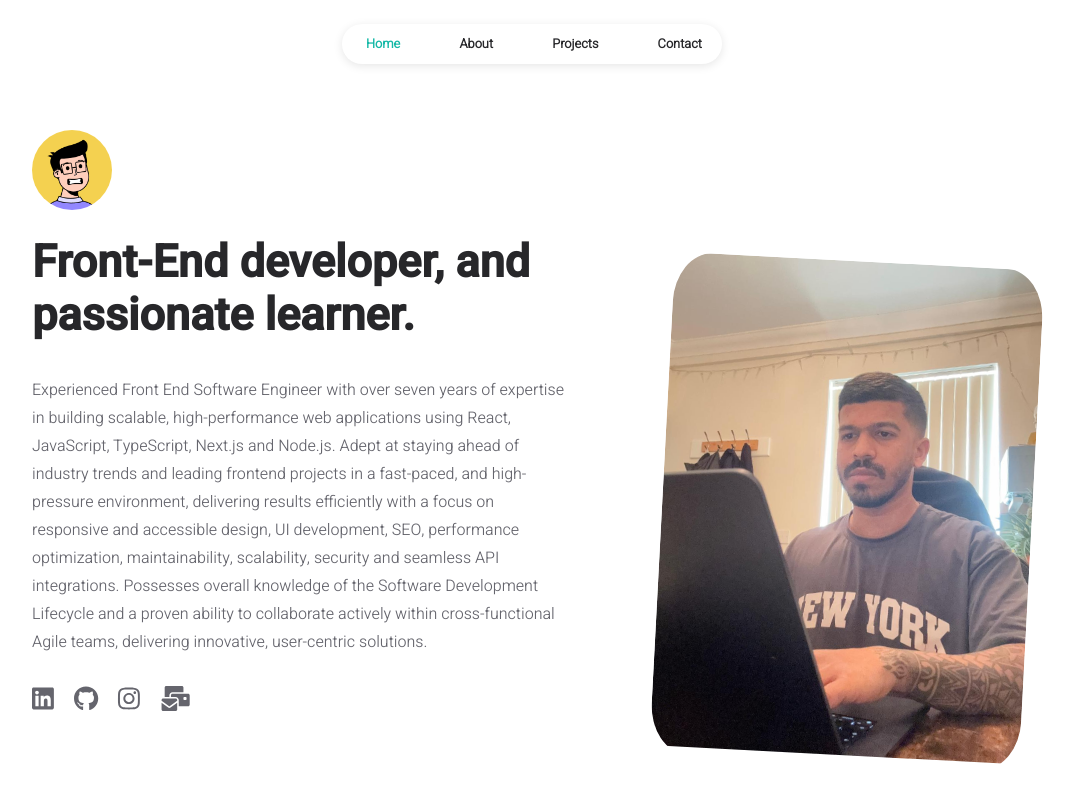
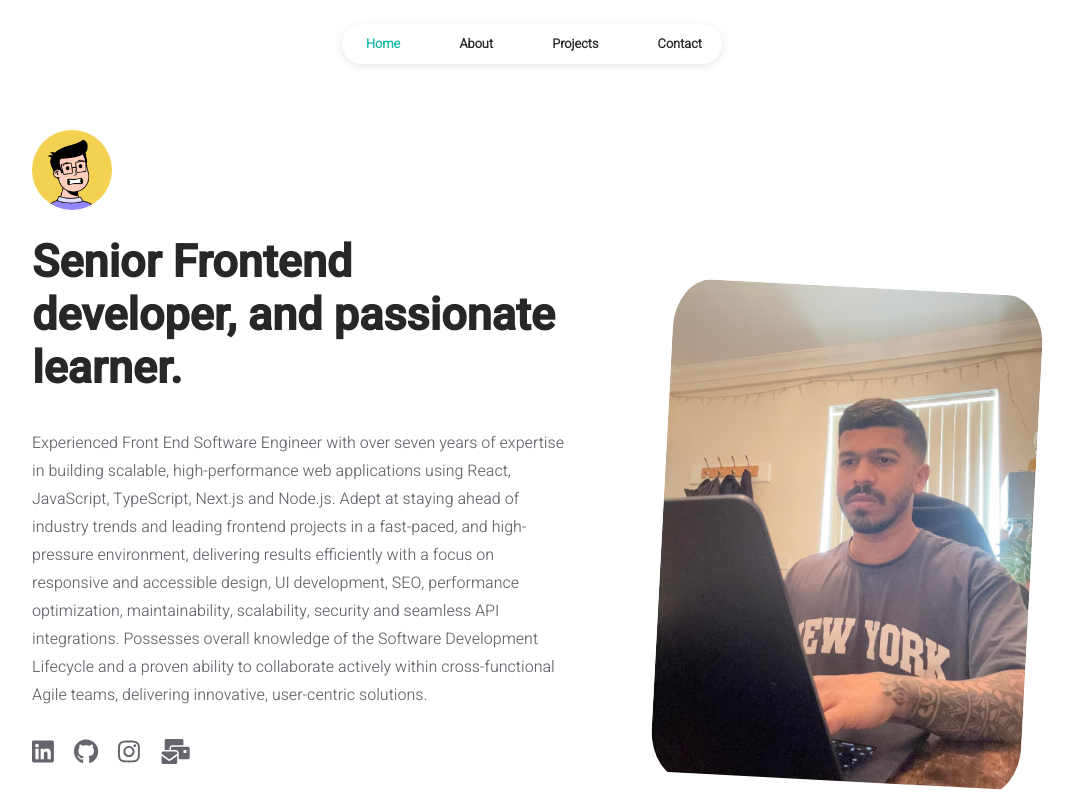
Before and after one commit to judebaptista18/portfolio, a React (Create React App) app: page / in a window 1280 px wide. Shown: the top 800 px of the page, without its empty margins (108-1181 px from the left). Built offline with nearby package versions, Linux system fonts and the light colour scheme.

Commit message:
update experience

```diff
--- a/src/components/homepage/works.jsx
+++ b/src/components/homepage/works.jsx
@@ -8,6 +8,7 @@ import Androcid from "../../assets/icons/company/androcid-logo.jpeg"
 import Apexuara from "../../assets/icons/company/apexuara-logo.png"
 import Freelance from "../../assets/icons/company/freelance-logo.png"
 import accuride from "../../assets/icons/company/accuride-logo.svg"
+import Next from "../assets/icons/volunteer/next.png";
 
 import "./styles/works.css";
 
@@ -19,6 +20,18 @@ const Works = () => {
 				title="Work"
 				body={
 					<div className="works-body">
+						<div className="work">
+							<img
+								src={Next}
+								alt="Next"
+								className="work-image"
+							/>
+							<div className="work-title">Next</div>
+							<div className="work-subtitle">
+								Frontend Developer
+							</div>
+							<div className="work-duration">2026 - present</div>
+						</div>
 							<div className="work">
 							<img
 								src={accuride}
--- a/src/data/user.js
+++ b/src/data/user.js
@@ -26,7 +26,7 @@ const INFO = {
 	},
 
 	homepage: {
-		title: "Front-End developer, and passionate learner.",
+		title: "Senior Frontend developer, and passionate learner.",
 		description:
 			"Experienced Front End Software Engineer with over seven years of expertise in building scalable, high-performance web applications using React, JavaScript, TypeScript, Next.js and Node.js. Adept at staying ahead of industry trends and leading frontend projects in a fast-paced, and high-pressure environment, delivering results efficiently with a focus on responsive and accessible design, UI development, SEO, performance optimization, maintainability, scalability, security and seamless API integrations. Possesses overall knowledge of the Software Development Lifecycle and a proven ability to collaborate actively within cross-functional Agile teams, delivering innovative, user-centric solutions.",
 	},
```
Also changed, not shown: src/assets/icons/company/next.png (added).
